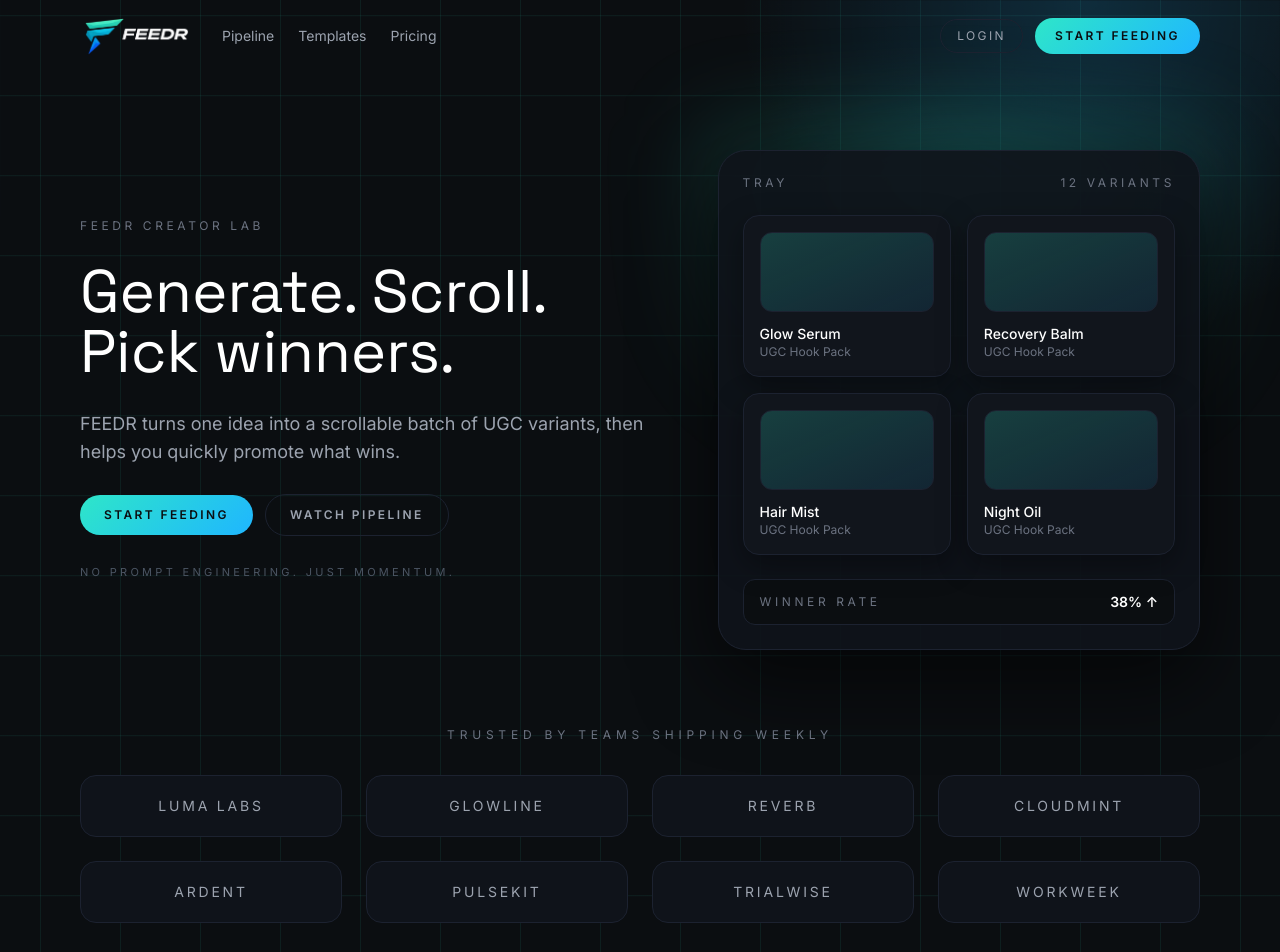
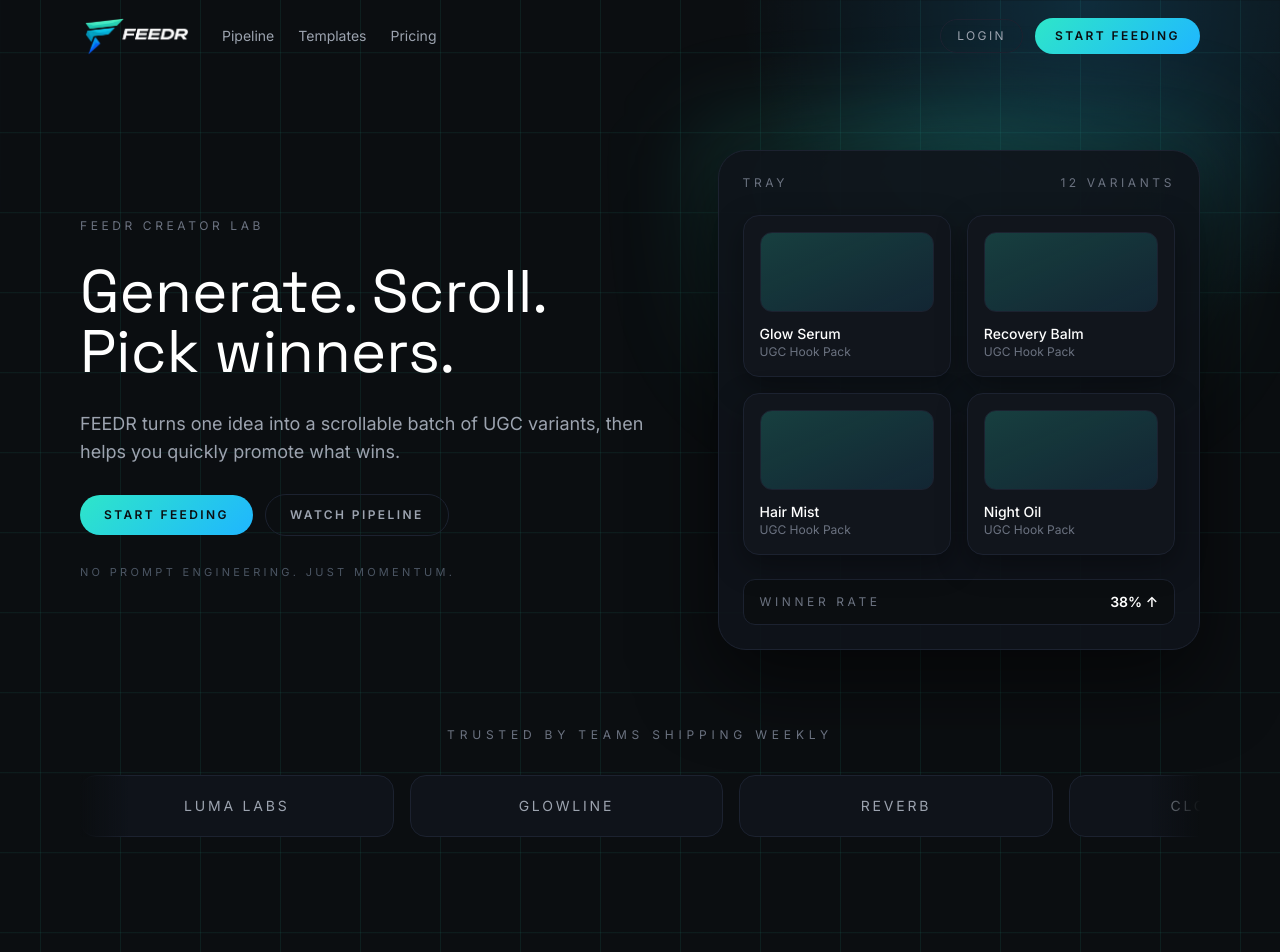
Before and after one commit to jlbvxf87/FEEDR, a Next.js app: page / in a window 1280 px wide. Shown: the top 952 px of the page. Built offline with nearby package versions, Linux system fonts and the light colour scheme.

Commit message:
Make logo carousel horizontal on all sizes

```diff
--- a/components/landing/LogoCarousel.tsx
+++ b/components/landing/LogoCarousel.tsx
@@ -26,22 +26,11 @@
           </p>
         </AnimateIn>
 
-        <div className="hidden md:grid grid-cols-4 gap-6">
-          {brands.map((brand) => (
-            <div
-              key={brand}
-              className="rounded-2xl border border-[#1C2230] bg-[#0F131A] px-6 py-5 text-center text-sm text-[#9CA3AF] uppercase tracking-[0.2em]"
-            >
-              {brand}
-            </div>
-          ))}
-        </div>
-
-        <div className="md:hidden relative">
+        <div className="relative">
           <div className="overflow-hidden" ref={emblaRef}>
             <div className="flex gap-4">
               {brands.map((brand) => (
-                <div key={brand} className="flex-[0_0_70%]">
+                <div key={brand} className="flex-[0_0_70%] sm:flex-[0_0_45%] lg:flex-[0_0_28%]">
                   <div className="rounded-2xl border border-[#1C2230] bg-[#0F131A] px-6 py-5 text-center text-sm text-[#9CA3AF] uppercase tracking-[0.2em]">
                     {brand}
                   </div>
```
